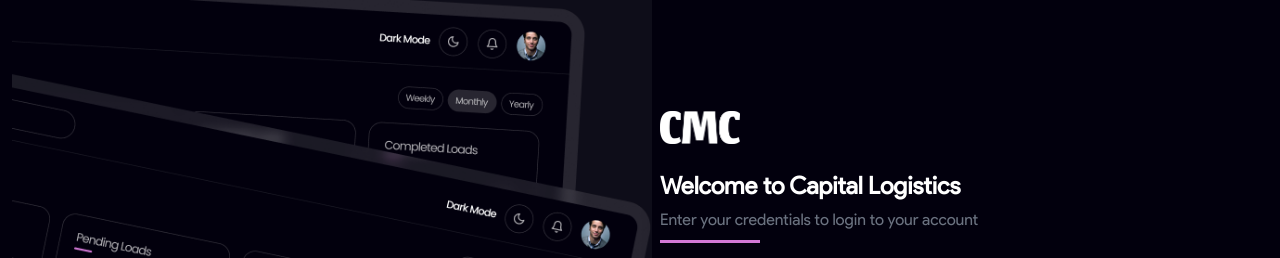
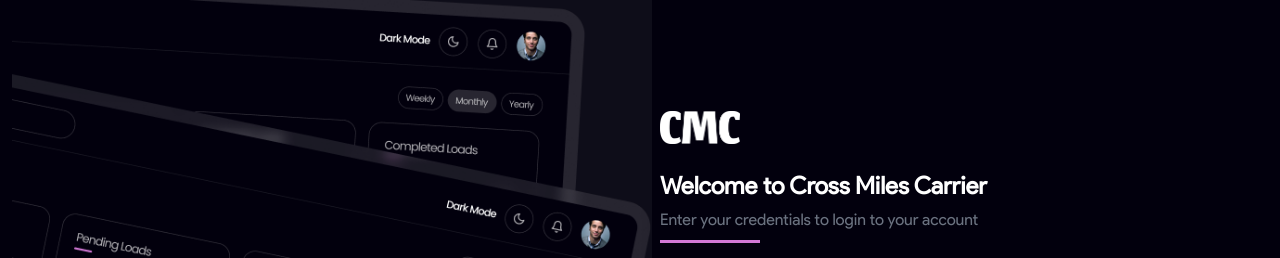
Before and after one commit to naveentehrpariya/carrier-frontend, a React (Create React App) app: page /login in a window 1280 px wide. Shown: the top 258 px of the page. Built offline with nearby package versions, Linux system fonts and the light colour scheme; no server answers.

Commit message:
merge changes

```diff
--- a/src/layout/AuthLayout.jsx
+++ b/src/layout/AuthLayout.jsx
@@ -34,7 +34,7 @@ export default function AuthLayout({children, heading}) {
     <>
       <Helmet>
          <meta charSet="utf-8" />
-         <title>{heading ? `${heading} | ` : '' } Capital Logistics </title>
+         <title>{heading ? `${heading} | ` : '' } Cross Miles Carrier </title>
          <link rel="canonical" href={window.location.href || "https://runstream.co"} />
       </Helmet>
 
--- a/src/pages/auth/LogIn.js
+++ b/src/pages/auth/LogIn.js
@@ -88,7 +88,7 @@ export default function Login() {
               <Link to="/" className="self-center  text-3xl font-mono font-bold  text-red-500 drunk lowercase">
                 <Logotext />
               </Link>
-              <h2 className="font-bold mb-1 text-[24px] mt-6   text-white">Welcome to Capital Logistics </h2>
+              <h2 className="font-bold mb-1 text-[24px] mt-6   text-white">Welcome to Cross Miles Carrier </h2>
               <p className="text-gray-500">Enter your credentials to login to your account </p>
               <div className='bg-[#D278D5] h-[3px] w-[100px] mt-2'></div>
 
--- a/src/pages/dashboard/order/AddOrder.jsx
+++ b/src/pages/dashboard/order/AddOrder.jsx
@@ -195,7 +195,7 @@ export default function AddOrder(){
     };
 
     const [data, setData] = useState({
-      "company_name" : "Capital Logistics",
+      "company_name" : "Cross Miles Carrier",
       "customer_order_no": item?.customer_order_no || '',
       "customer" : item?.customer?._id || '',
       "carrier" : item?.carrier?._id || '',
@@ -357,7 +357,7 @@ export default function AddOrder(){
           <div className='grid grid-cols-1 sm:grid-cols-3 gap-5'>
             <div className='input-item'>
                 <label className="mt-4 mb-0 block text-sm text-gray-400">Company Name</label>
-                <input name='company_name' disabled type={'text'} placeholder='Capital Logistics' className="input-sm" />
+                <input name='company_name' disabled type={'text'} placeholder='Cross Miles Carrier' className="input-sm" />
             </div>
             <div className='input-item'>
                 <label className="mt-4 mb-0 block text-sm text-gray-400">Order No.</label>
--- a/src/pages/dashboard/order/CustomerInvoice.jsx
+++ b/src/pages/dashboard/order/CustomerInvoice.jsx
@@ -132,7 +132,7 @@ export default function CustomerInvoice() {
                <div className='flex w-full'>
                   <div className='p-3 border border-gray-300 mt-3 pt-4 w-full '>
                      <h2 className='font-bold text-black'>Bill To</h2>
-                     <p>Capital Logistics</p>
+                     <p>Cross Miles Carrier</p>
                      <p>Brampton, ON, L6W3E7, Canada</p>
                      <p>dispatch@crossmilescarrier.com</p>
                      <p>PH : (416) 728-4797</p>
--- a/src/pages/dashboard/order/OrderDetail.jsx
+++ b/src/pages/dashboard/order/OrderDetail.jsx
@@ -149,7 +149,7 @@ export default function OrderDetail() {
                         <li className=' flex'><strong className='text-normal test me-2 !text-gray-700'>Customer Email :</strong> <p>{order?.customer?.email}</p> </li>
                      </ul> */}
                      <ul className=''>
-                        <li className=' flex'><strong className='text-normal test me-2 !text-gray-700'>Customer Name:</strong> <p>Capital Logistics</p> </li>
+                        <li className=' flex'><strong className='text-normal test me-2 !text-gray-700'>Customer Name:</strong> <p>Cross Miles Carrier</p> </li>
                         <li className=' flex'><strong className='text-normal test me-2 !text-gray-700'>Customer Phone :</strong> <p>+45 454524545</p> </li>
                         <li className=' flex'><strong className='text-normal test me-2 !text-gray-700'>Customer Email :</strong> <p>info@cpaitallogistics.com</p> </li>
                      </ul>
--- a/src/pages/dashboard/order/Orders.js
+++ b/src/pages/dashboard/order/Orders.js
@@ -1,4 +1,4 @@
-import React, { useContext, useEffect, useState } from 'react'
+import React, { useContext, useEffect, useRef, useState } from 'react'
 import AuthLayout from '../../../layout/AuthLayout';
 import Api from '../../../api/Api';
 import { UserContext } from '../../../context/AuthProvider';
@@ -20,9 +20,9 @@ export default function Orders() {
    const [lists, setLists] = useState([]);
    const {Errors, user} = useContext(UserContext);
 
-   const fetchLists = () => {
+   const fetchLists = (value) => {
       setLoading(true);
-      const resp = Api.get(`/order/listings`);
+      const resp = Api.get(`/order/listings?${value ?`search=${value}` : ''}`);
       resp.then((res) => {
          setLoading(false);
          if (res.data.status === true) {
@@ -39,16 +39,33 @@ export default function Orders() {
 
    useEffect(() => {
       fetchLists();
-   }, []);
+   },[]);
+
+   const debounceRef = useRef(null);
+   const [searching, setSearching] = useState(false);
+   const handleInputChange = (e) => {
+      const value = e.target.value;
+      const wordCount = value &&value.length;
+      if (wordCount > 1) {
+         setSearching(true);
+         fetchLists(value);
+      }
+      if (e.target.value === '') {
+         fetchLists();
+      }
+   };
 
   return (
       <AuthLayout>
          <div className='flex justify-between items-center'>
             <h2 className='text-white text-2xl'>Orders</h2>
             <div>
+               <input ref={debounceRef} onChange={(e)=>{handleInputChange(e)}} type='search' placeholder='Search order' className='text-white min-w-[250px] bg-dark1 border border-gray-600 rounded-xl px-4 py-[10px] me-4 focus:shadow-0 focus:outline-0' />
                <Link to="/order/add" className={"btn md text-black font-bold"} >+ New Order</Link>
             </div>
          </div>
+
+         {searching ? <p>Searching...</p> : ''}
 
          {loading ? <Loading />
             :
--- a/src/pages/dashboard/order/View.jsx
+++ b/src/pages/dashboard/order/View.jsx
@@ -58,7 +58,7 @@ export default function ViewOrder() {
                   <div className='customerDetails bg-dark1 border border-gray-700 p-4 rounded-xl'>
                      <p className='font-bold text-gray-400 text-xl mb-2'>Customer Details</p>
                      <ul className=''>
-                        <li className=' flex'><strong className=' me-2 !text-gray-400'>Customer Name:</strong> <p>Capital Logistics</p> </li>
+                        <li className=' flex'><strong className=' me-2 !text-gray-400'>Customer Name:</strong> <p>Cross Miles Carrier</p> </li>
                         <li className=' flex'><strong className=' me-2 !text-gray-400'>Customer Phone :</strong> <p>+45 454524545</p> </li>
                         <li className=' flex'><strong className=' me-2 !text-gray-400'>Customer Email :</strong> <p>info@cpaitallogistics.com</p> </li>
                         <li className=' flex items-center'><strong className=' !text-gray-400'>Payment Status:</strong> <p className='ps-2'><Badge title={true} status={order?.payment_status} /></p> </li>
```
